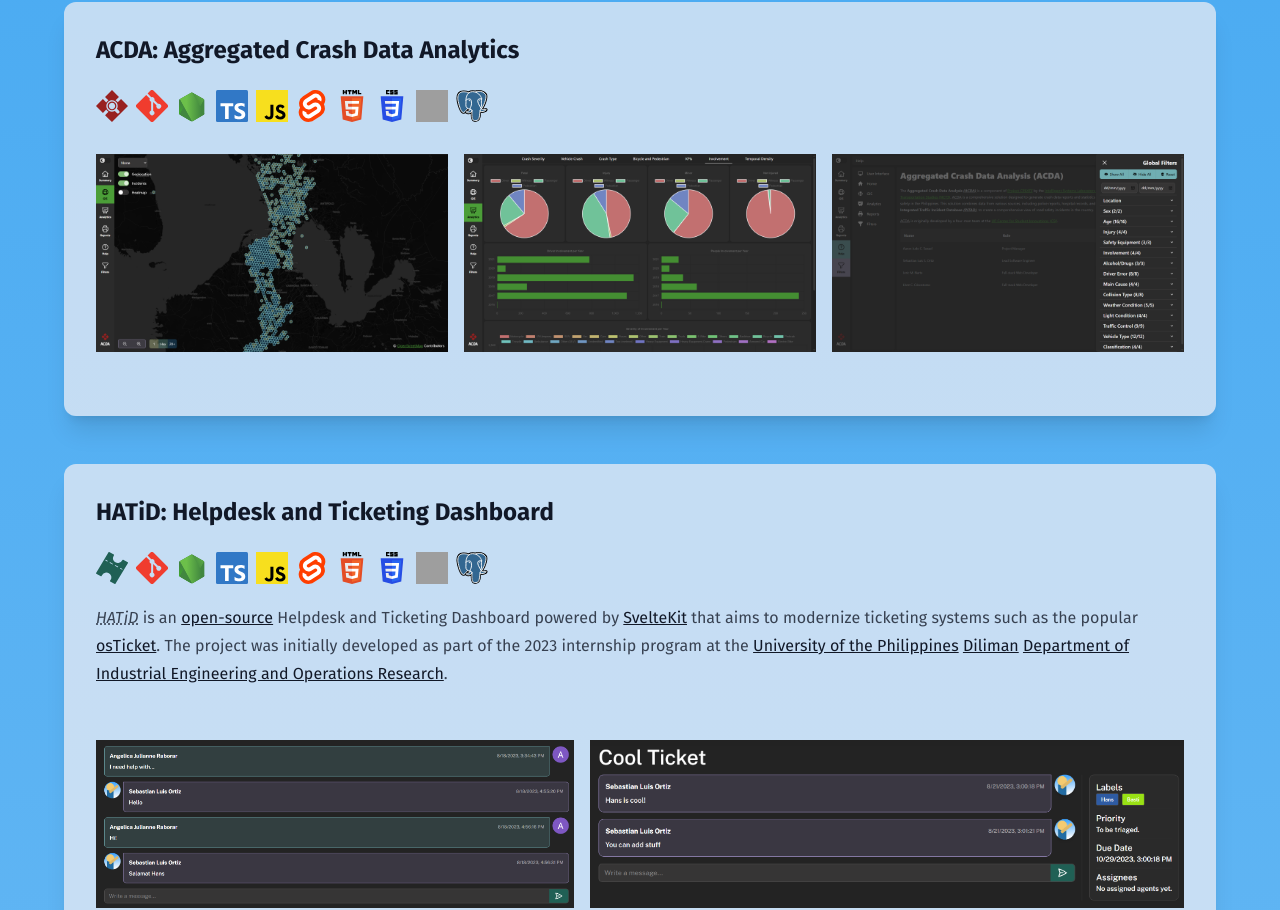
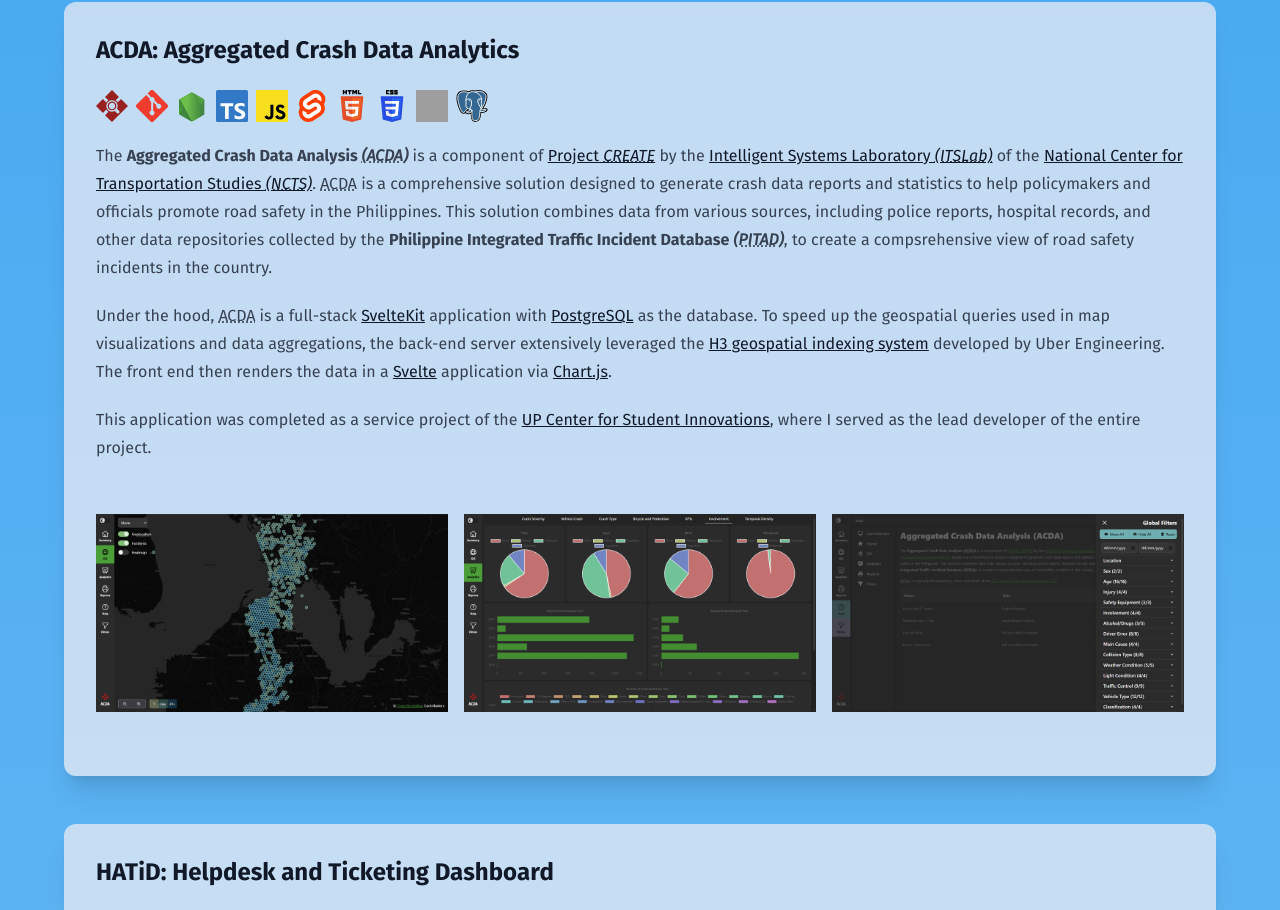
Before and after one commit to BastiDood/bastidood.github.io, a SvelteKit app: page /portfolio in a window 1280 px wide. Shown: the part 3453-4363 px from the top of the page. Built offline with nearby package versions, Linux system fonts and the light colour scheme; grey boxes are pictures that could not be loaded.

Commit message:
feat: add description for ACDA

```diff
--- a/src/routes/portfolio/+page.svelte
+++ b/src/routes/portfolio/+page.svelte
@@ -232,7 +232,53 @@
                 <img class="m-0 h-8 w-8" src={tailwind} alt="TailwindCSS" />
                 <img class="m-0 h-8 w-8" src={postgres} alt="PostgreSQL" />
             </div>
-            <!-- TODO -->
+            <p>
+                The <b
+                    >Aggregated Crash Data Analysis <dfn><abbr title="Aggregated Crash Data Analysis">(ACDA)</abbr></dfn
+                    ></b
+                >
+                is a component of
+                <a href="https://itslab.ncts.upd.edu.ph/create/" target="_blank" class="anchor"
+                    >Project <dfn
+                        ><abbr title="Collection, Recording, and Analysis of Traffic Incidence Data">CREATE</abbr></dfn
+                    ></a
+                >
+                by the
+                <a href="https://itslab.ncts.upd.edu.ph/" target="_blank" class="anchor"
+                    >Intelligent Systems Laboratory <dfn
+                        ><abbr title="Intelligent Transportation Systems Laboratory">(ITSLab)</abbr></dfn
+                    ></a
+                >
+                of the
+                <a href="https://ncts.upd.edu.ph/" target="_blank" class="anchor"
+                    >National Center for Transportation Studies <dfn
+                        ><abbr title="National Center for Transportation Studies">(NCTS)</abbr></dfn
+                    ></a
+                >. <abbr title="Aggregated Crash Data Analysis">ACDA</abbr> is a comprehensive solution designed to
+                generate crash data reports and statistics to help policymakers and officials promote road safety in the
+                Philippines. This solution combines data from various sources, including police reports, hospital
+                records, and other data repositories collected by the
+                <b
+                    >Philippine Integrated Traffic Incident Database <dfn
+                        ><abbr title="Philippine Integrated Traffic Incident Database">(PITAD)</abbr></dfn
+                    ></b
+                >, to create a compsrehensive view of road safety incidents in the country.
+            </p>
+            <p>
+                Under the hood, <abbr title="Aggregated Crash Data Analysis">ACDA</abbr> is a full-stack
+                <a target="_blank" href="https://kit.svelte.dev/">SvelteKit</a>
+                application with <a target="_blank" href="https://www.postgresql.org/">PostgreSQL</a> as the database.
+                To speed up the geospatial queries used in map visualizations and data aggregations, the back-end server
+                extensively leveraged the <a target="_blank" href="https://h3geo.org/">H3 geospatial indexing system</a>
+                developed by Uber Engineering. The front end then renders the data in a
+                <a target="_blank" href="https://svelte.dev/">Svelte</a>
+                application via <a target="_blank" href="https://www.chartjs.org/">Chart.js</a>.
+            </p>
+            <p>
+                This application was completed as a service project of the <a target="_blank" href="https://up-csi.org/"
+                    >UP Center for Student Innovations</a
+                >, where I served as the lead developer of the entire project.
+            </p>
             <div class="md:flex md:gap-4">
                 <div><img loading="lazy" src={acdaGis} alt="ACDA GIS Page" /></div>
                 <div><img loading="lazy" src={acdaAnalytics} alt="ACDA Analytics Page" /></div>
```
